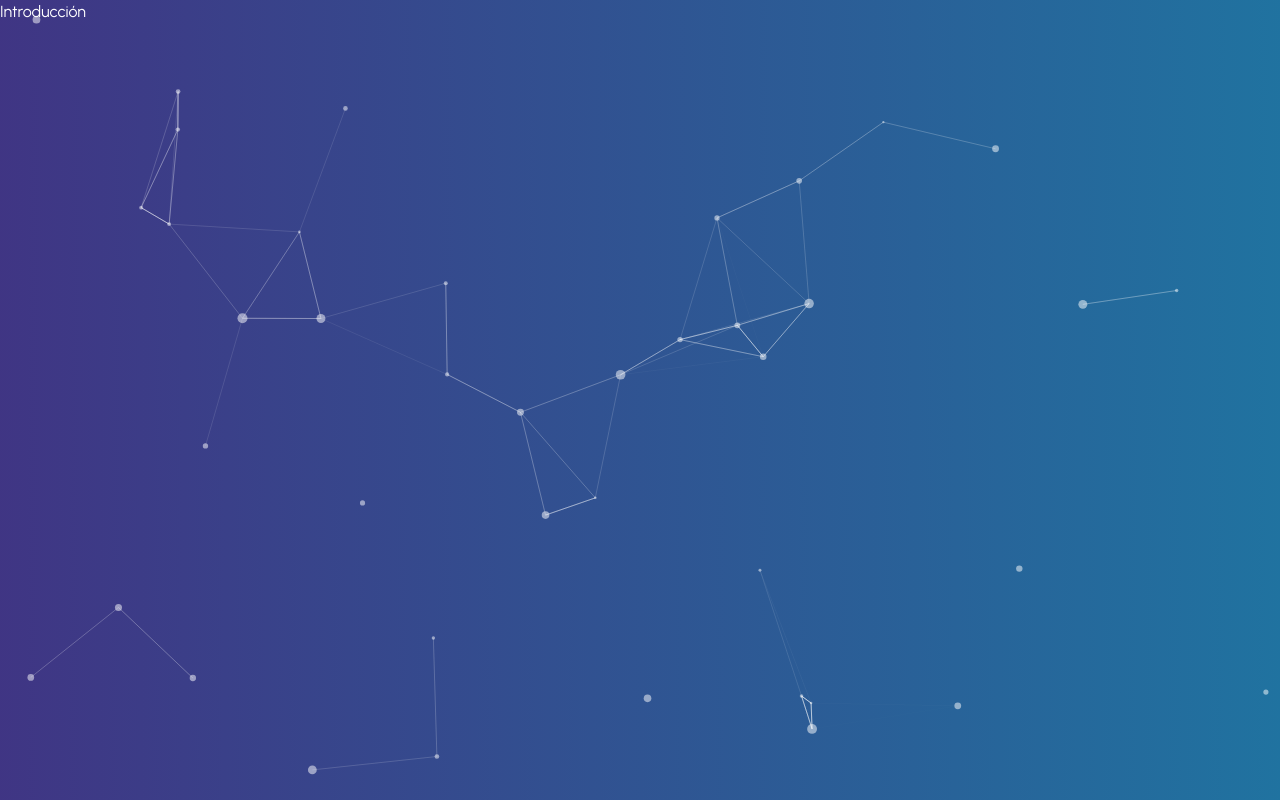
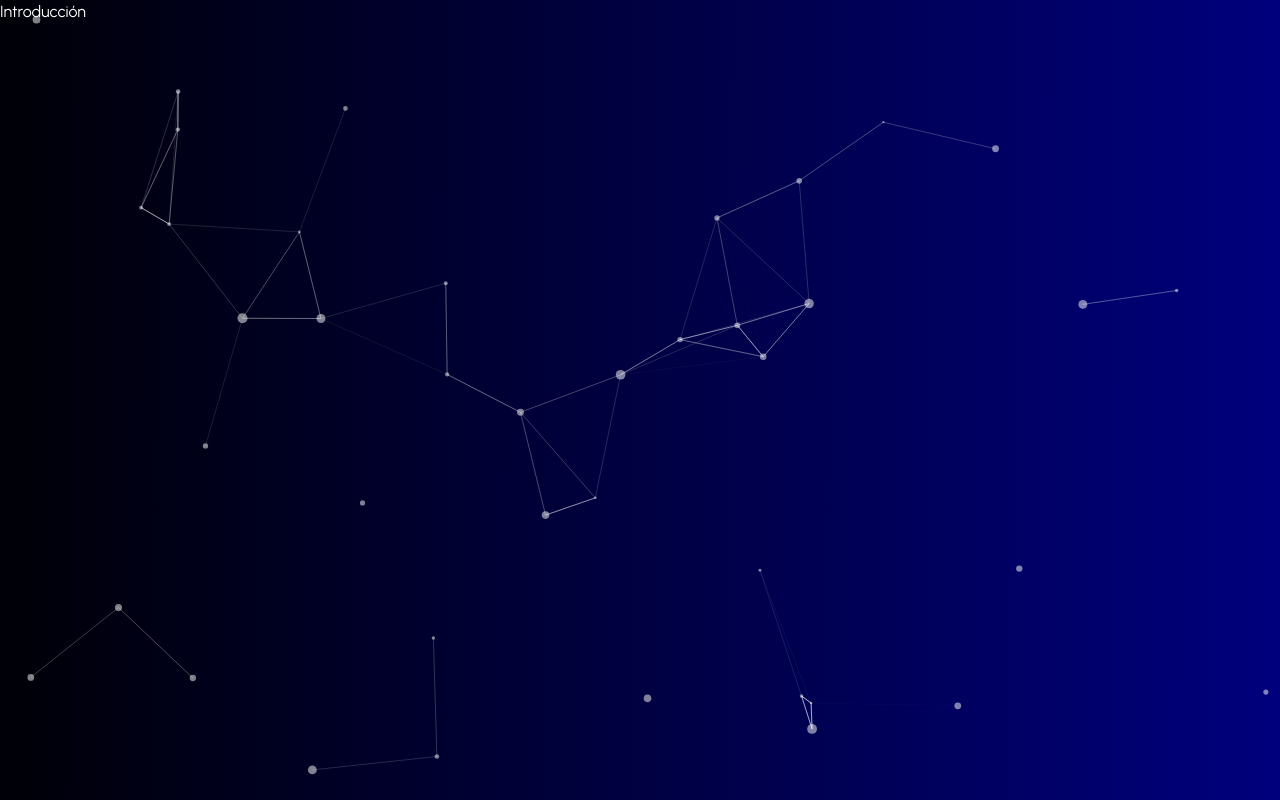
Before and after one commit to DiegoHaroVivanco/portfolio-desarrollador, a Next.js app: page / in a window 1280 px wide. Built offline with nearby package versions, Linux system fonts and the light colour scheme.

Commit message:
cambio del linear gradient secondary color

```diff
--- a/tailwind.config.ts
+++ b/tailwind.config.ts
@@ -9,12 +9,12 @@ const config: Config = {
   theme: {
     extend: {
       colors:{
-        secondary: "#f5741c",
+        secondary: "#00ffff",
         darkBg: "#131424"
       },
       backgroundImage: {
         "gradient-cover":
-          "linear-gradient(90.21deg, rgba(74,47,189,.5) -5.91%, rgba(0,191,255,.5) 111.58%)",      },
+          "linear-gradient(90.21deg, rgba(0,0,0,1) -5.91%, rgba(0,0,139,1) 111.58%)",      },
     },
   },
   plugins: [],
```
